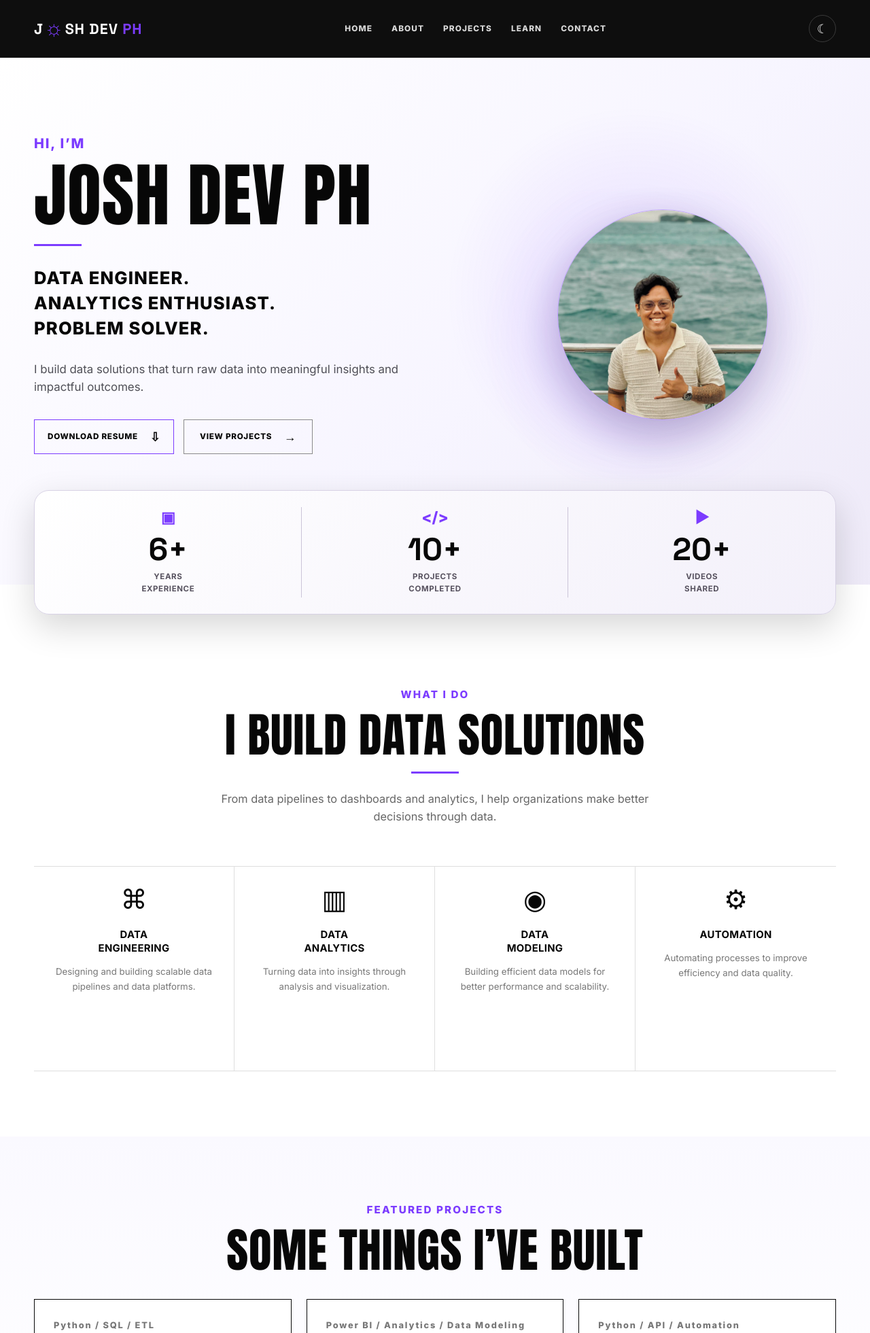
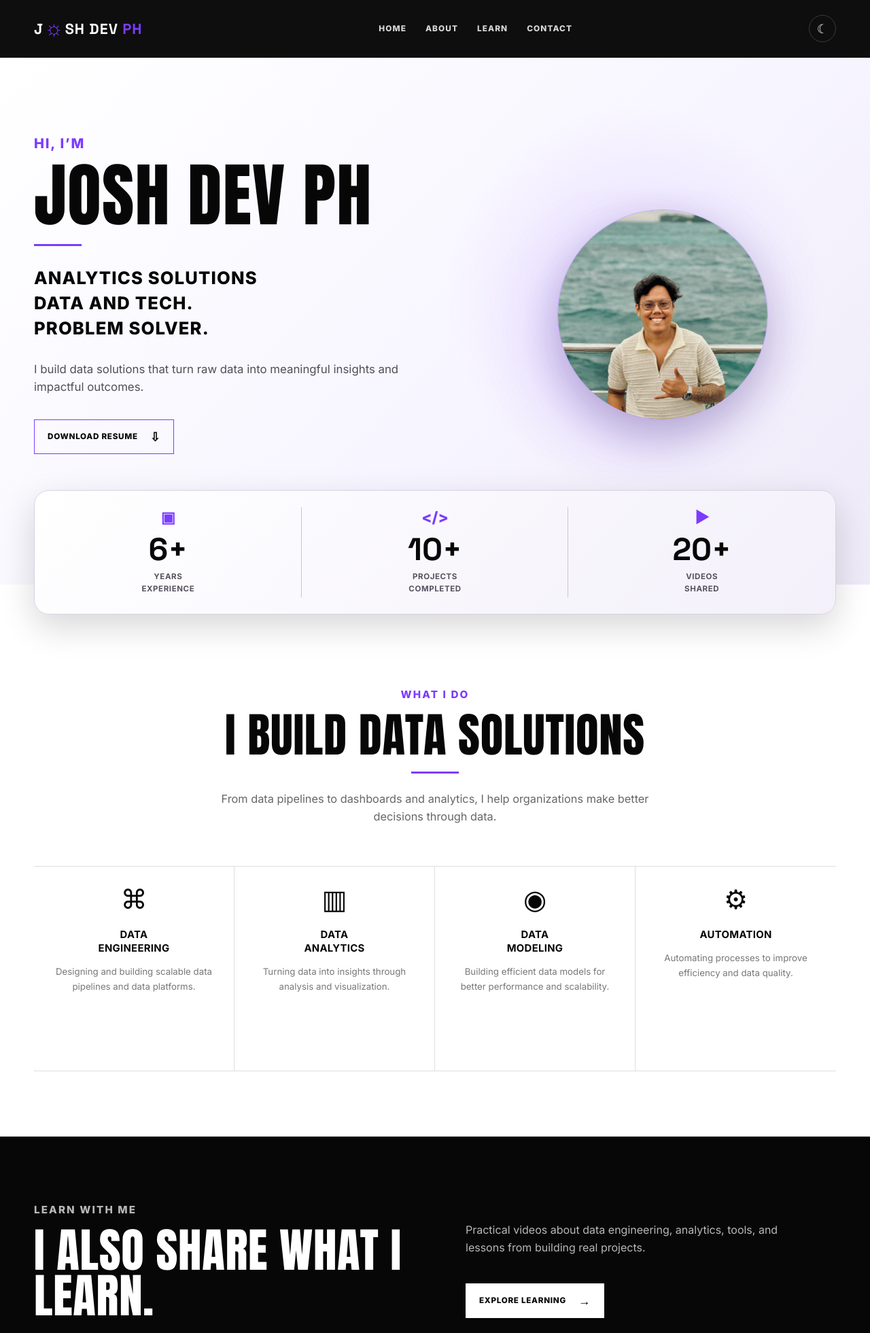
Before and after one commit to imjbmkz/joshdevph, a Flask app: page / in a window 1280 px wide. Shown: the top 1961 px of the page at 68% size. Run offline with Flask 3, Linux system fonts and the light colour scheme.

Commit message:
Hid the projects section for now.

```diff
--- a/templates/components/navbar.html
+++ b/templates/components/navbar.html
@@ -6,7 +6,7 @@
     <nav class="nav" aria-label="Primary navigation">
       <a href="{{ url_for('home') }}">HOME</a>
       <a href="{{ url_for('about') }}">ABOUT</a>
-      <a href="{{ url_for('projects') }}">PROJECTS</a>
+      <!-- <a href="{{ url_for('projects') }}">PROJECTS</a> -->
       <a href="{{ url_for('learn') }}">LEARN</a>
       <a href="{{ url_for('contact') }}">CONTACT</a>
     </nav>
--- a/templates/home.html
+++ b/templates/home.html
@@ -1,6 +1,6 @@
 {% extends 'base.html' %}
 {% from 'components/macros.html' import button, content_card %}
-{% block title %}Josh Dev PH — Data Engineer{% endblock %}
+{% block title %}Josh Dev PH — Analytics Solutions{% endblock %}
 {% block content %}
 <section class="home-hero">
   <div class="container hero-stage">
@@ -8,11 +8,12 @@
       <p class="hero-kicker">HI, I’M</p>
       <h1>JOSH DEV PH</h1>
       <span class="accent-rule" aria-hidden="true"></span>
-      <p class="hero-role">DATA ENGINEER.<br>ANALYTICS ENTHUSIAST.<br>PROBLEM SOLVER.</p>
+      <!-- <p class="hero-role">ANALYTICS SOLUTIONS<br>ANALYTICS ENTHUSIAST.<br>PROBLEM SOLVER.</p> -->
+      <p class="hero-role">ANALYTICS SOLUTIONS<br>DATA AND TECH.<br>PROBLEM SOLVER.</p>
       <p class="hero-description">I build data solutions that turn raw data into meaningful insights and impactful outcomes.</p>
       <div class="button-row hero-actions">
         {{ button('DOWNLOAD RESUME', url_for('static', filename='files/resume.pdf'), 'accent', external=true, icon='download', target='_blank') }}
-        {{ button('VIEW PROJECTS', url_for('projects'), 'ghost', icon='arrow') }}
+        <!-- {{ button('VIEW PROJECTS', url_for('projects'), 'ghost', icon='arrow') }} -->
       </div>
     </div>
 
@@ -75,7 +76,7 @@
   </div>
 </section>
 
-<section class="section featured-section">
+<!-- <section class="section featured-section">
   <div class="container centered-heading compact">
     <p class="eyebrow accent-text">FEATURED PROJECTS</p>
     <h2>SOME THINGS I’VE BUILT</h2>
@@ -84,7 +85,7 @@
     {% for project in projects %}{{ content_card(project) }}{% endfor %}
   </div>
   <div class="container section-cta centered-cta">{{ button('SEE ALL PROJECTS', url_for('projects'), 'secondary', icon='arrow') }}</div>
-</section>
+</section> -->
 
 <section class="section dark-section learn-strip">
   <div class="container split-callout">
```
